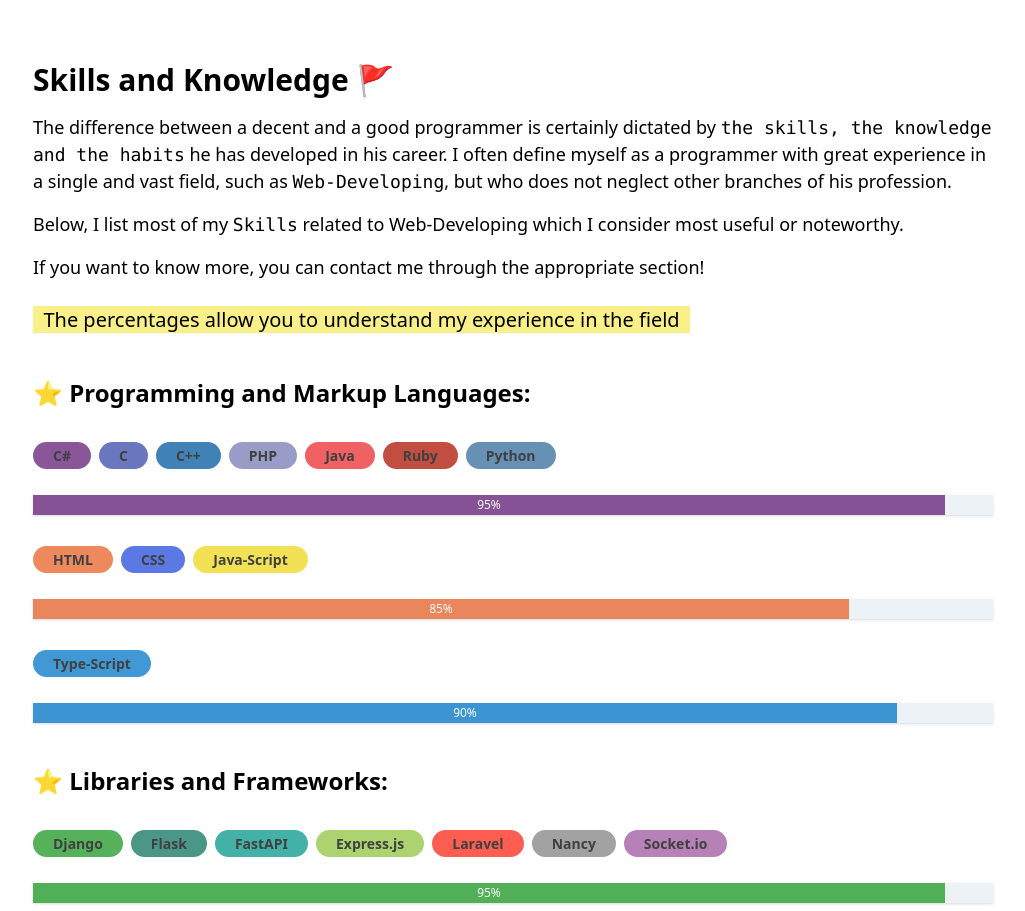
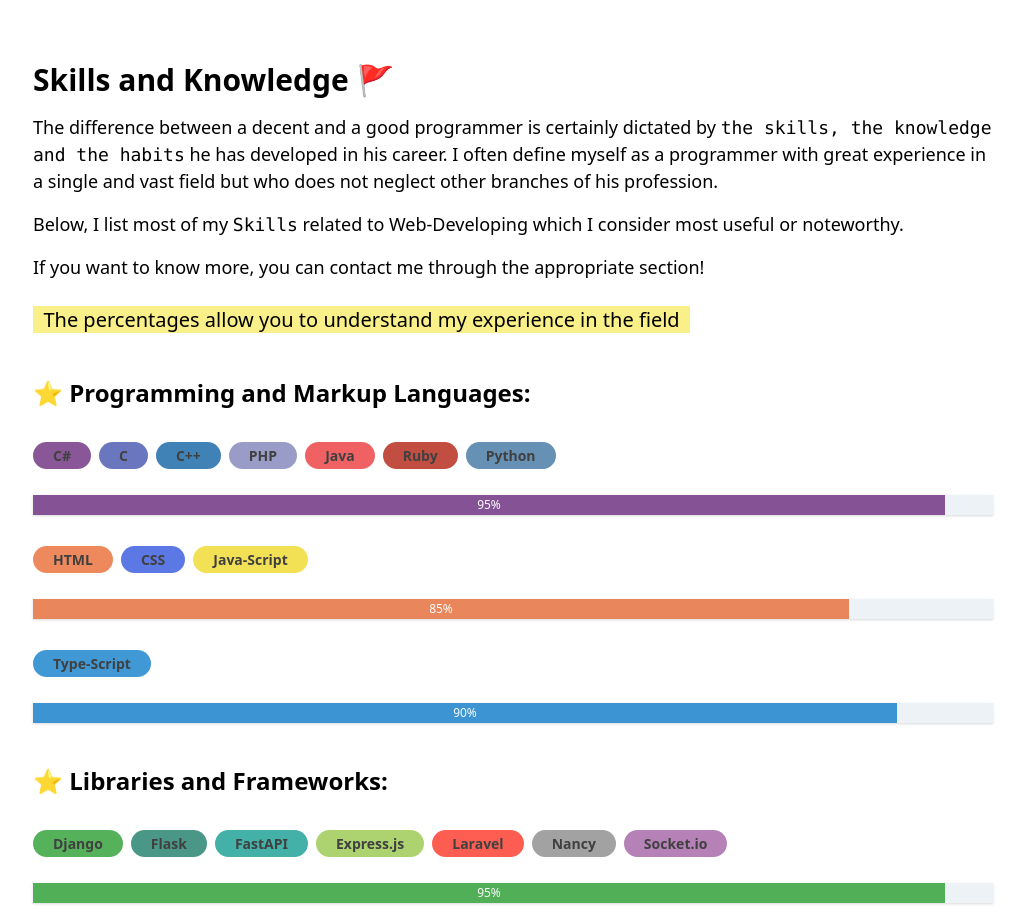
Before and after one commit to Davi0k/davide.codes, a Next.js app: page / in a window 1280 px wide. Shown: the part 955-1866 px from the top of the page, without its empty margins (127-1152 px from the left). Built offline with nearby package versions, Linux system fonts and the light colour scheme.

Commit message:
Change some texts.
Update some texts inside pages/index.js File.

```diff
--- a/pages/index.js
+++ b/pages/index.js
@@ -108,7 +108,7 @@
             <p className="mb-4">
               The difference between a decent and a good programmer is certainly dictated by <Mono>the skills, the
               knowledge and the habits</Mono> he has developed in his career. I often define myself as a
-              programmer with great experience in a single and vast field, such as <Mono>Web-Developing</Mono>, but
+              programmer with great experience in a single and vast field but
               who does not neglect other branches of his profession.
             </p>
 
```
